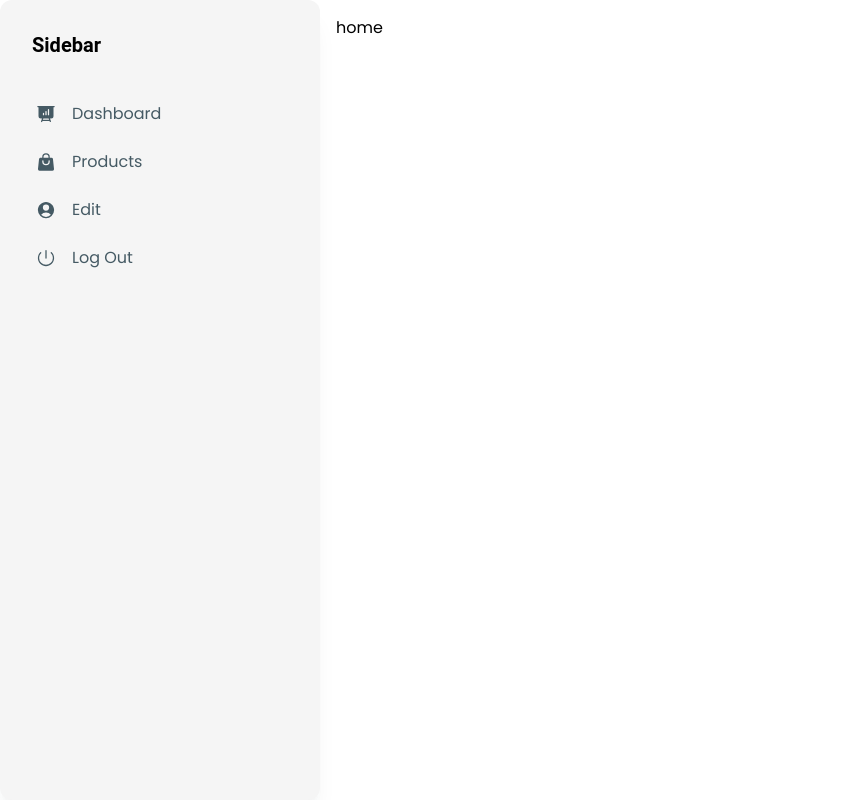
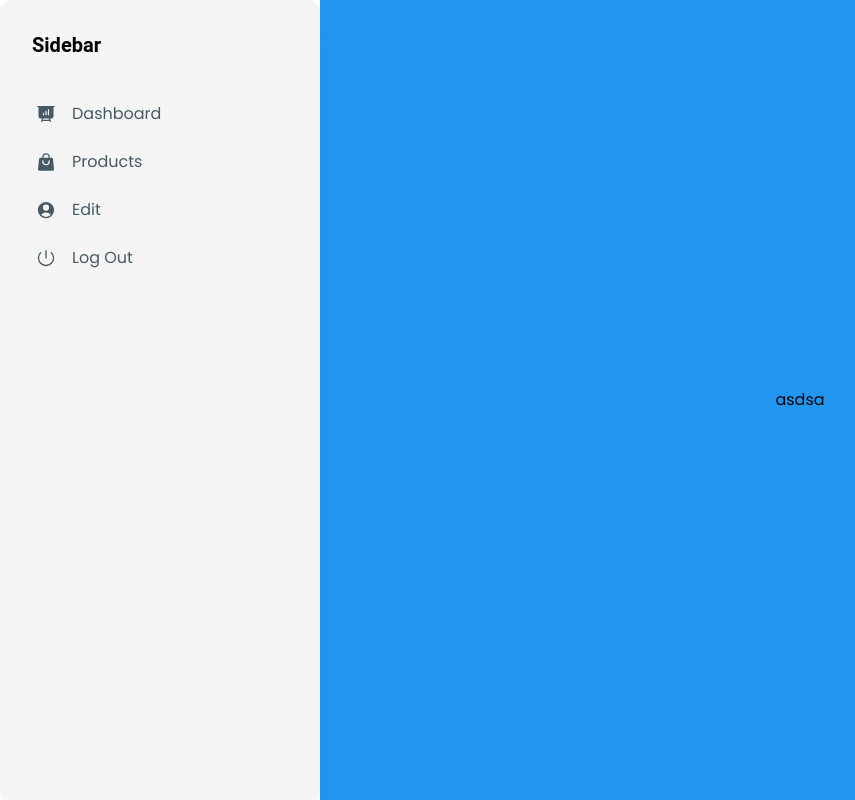
Before and after one commit to ZeroSwordDev/AandME-commerce, a Next.js app: page /dashboard/home in a window 1280 px wide. Shown: the whole page, without its empty margins (0-855 px from the left). Built offline with nearby package versions, Linux system fonts and the light colour scheme; no server answers.

Commit message:
comenzamos a realizar el inicio del dashboard, comezaremos el CRUD de products

```diff
--- a/app/dashboard/home/page.jsx
+++ b/app/dashboard/home/page.jsx
@@ -6,7 +6,12 @@ const home = () => {
   const session = useSession()
   console.log(session);
 
-  return <div>home</div>;
+  return <div className=" w-screen h-screen">
+    <div className="flex h-full w-full bg-blue-500 justify-center items-center">
+      <h1>asdsa</h1>
+    </div>
+
+  </div>;
 };
 
 export default home;
--- a/app/dashboard/layout.jsx
+++ b/app/dashboard/layout.jsx
@@ -5,9 +5,9 @@ import React from "react";
 
 const layout = ({children}) => {
   return (
-    <div className="flex h-screen w-screen items-center   justify-between">
+    <div className=" flex h-full w-full items-center   justify-between">
+        <div className=" flex w-full h-screen   ">
         <SideBarDashboard/>
-        <div className=" w-full h-full p-4 ">
             {children}
         </div>
     </div>
```
